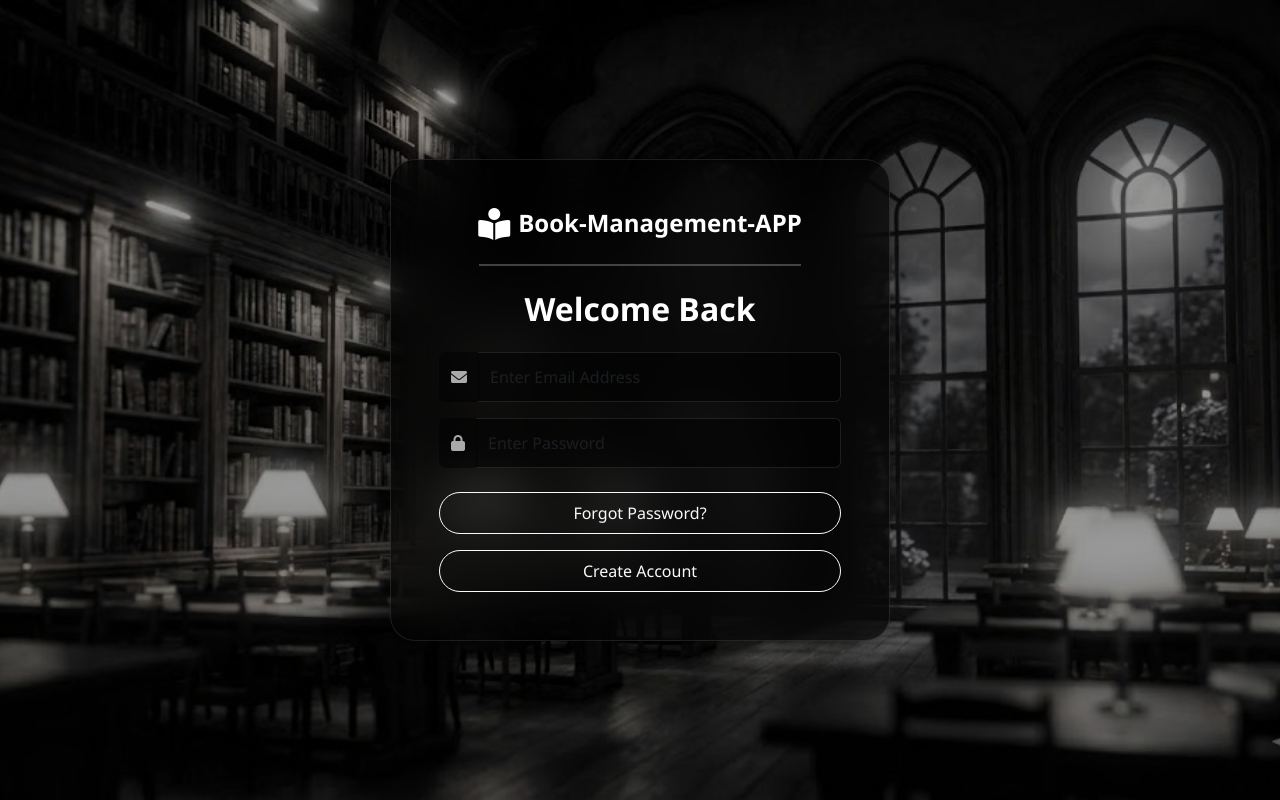
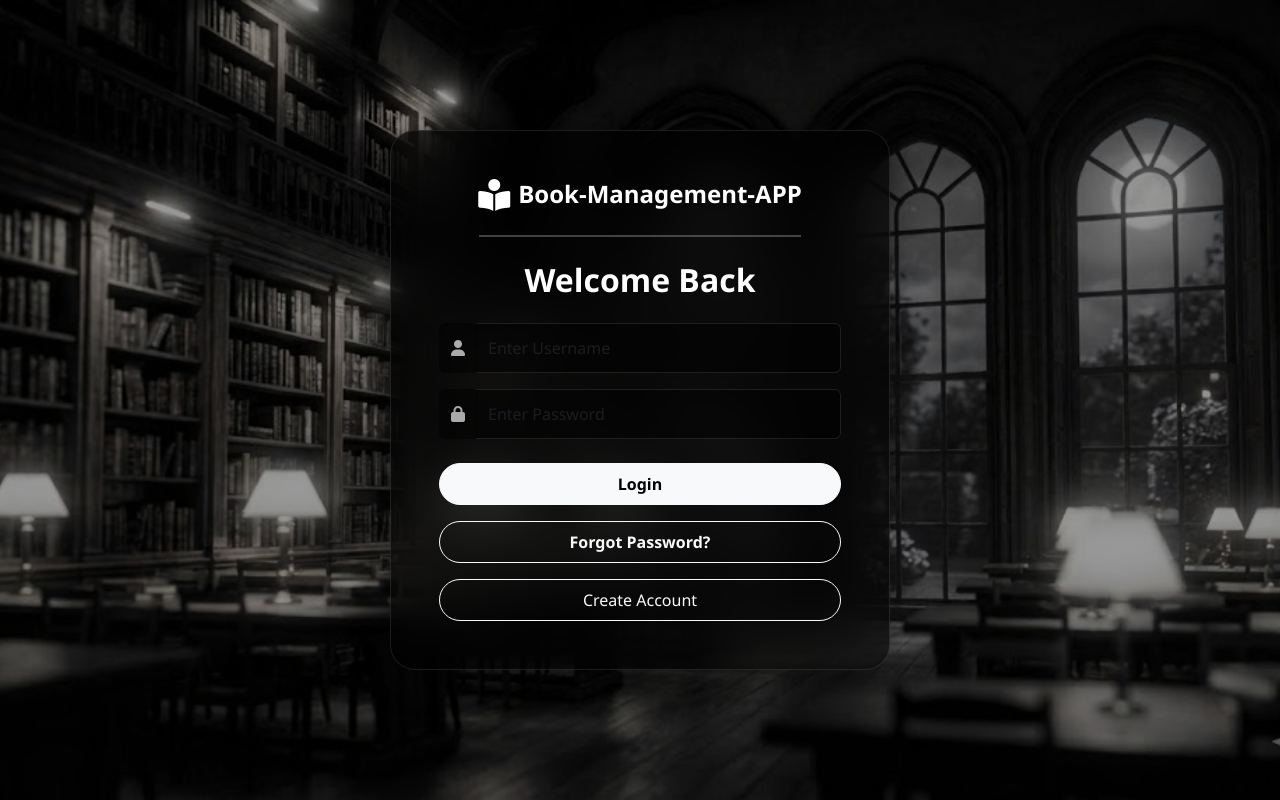
Before and after one commit to krissshnaverrrma/Book-Management-APP, a Flask app: page /login in a window 1280 px wide. Run offline with Flask 3, Linux system fonts and the light colour scheme.

Commit message:
Add some styling

```diff
--- a/templates/login.html
+++ b/templates/login.html
@@ -1,18 +1,15 @@
 <!DOCTYPE html>
 <html lang="en">
-
 <head>
-    <title>Login - Book-Management-APP</title>
+    <title>Welcome Back - Book-Management-APP</title>
     <link href="https://cdn.jsdelivr.net/npm/bootstrap@5.3.0/dist/css/bootstrap.min.css" rel="stylesheet">
     <link href="https://cdnjs.cloudflare.com/ajax/libs/font-awesome/6.0.0/css/all.min.css" rel="stylesheet">
     <link rel="stylesheet" href="{{ url_for('static', filename='css/style.css') }}">
     <link rel="icon" href="{{ url_for('static', filename='favicon.ico') }}">
 </head>
-
 <body class="d-flex align-items-center justify-content-center" style="height: 100vh;">
 
-    <img src="{{ url_for('static', filename='images/website-background.png') }}" class="site-background"
-        alt="Background">
+    <img src="{{ url_for('static', filename='images/website-background.png') }}" class="site-background" alt="Background">
 
     <div class="glass-card p-5 text-center text-white" style="width: 500px; border-radius: 25px;">
 
@@ -33,24 +30,23 @@
 
         <form method="POST">
             <div class="input-group mb-3">
-                <span class="input-group-text border-0" style="background: rgba(0,0,0,0.5); color: #aaa;"><i
-                        class="fas fa-envelope"></i></span>
-                <input type="email" name="email" class="form-control text-white border-start-0"
-                    placeholder="Enter Email Address" required
+                <span class="input-group-text border-0" style="background: rgba(0,0,0,0.5); color: #aaa;"><i class="fas fa-user"></i></span>
+                <input type="text" name="username" class="form-control text-white border-start-0"
+                       placeholder="Enter Username" required
                        style="background: rgba(0,0,0,0.5); border: 1px solid rgba(255,255,255,0.1); border-left: none; padding: 12px;">
             </div>
 
             <div class="input-group mb-4">
-                <span class="input-group-text border-0" style="background: rgba(0,0,0,0.5); color: #aaa;"><i
-                        class="fas fa-lock"></i></span>
+                <span class="input-group-text border-0" style="background: rgba(0,0,0,0.5); color: #aaa;"><i class="fas fa-lock"></i></span>
                 <input type="password" name="password" class="form-control text-white border-start-0"
                        placeholder="Enter Password" required
                        style="background: rgba(0,0,0,0.5); border: 1px solid rgba(255,255,255,0.1); border-left: none; padding: 12px;">
             </div>
 
+            <button type="submit" class="btn btn-light w-100 rounded-pill fw-bold py-2 mb-3">Login</button>
         </form>
 
-        <a href="/forgot_password" class="btn btn-outline-light w-100 rounded-pill py-2 mb-3">
+        <a href="/forgot_password" class="btn btn-outline-light w-100 rounded-pill fw-bold py-2 mb-3">
             Forgot Password?
         </a>
 
@@ -60,5 +56,4 @@
     </div>
 
 </body>
-
 </html>
```
Also changed, not shown: templates/register.html (+0 -8 lines). Lines whose indentation alone changed are shown as unchanged.
